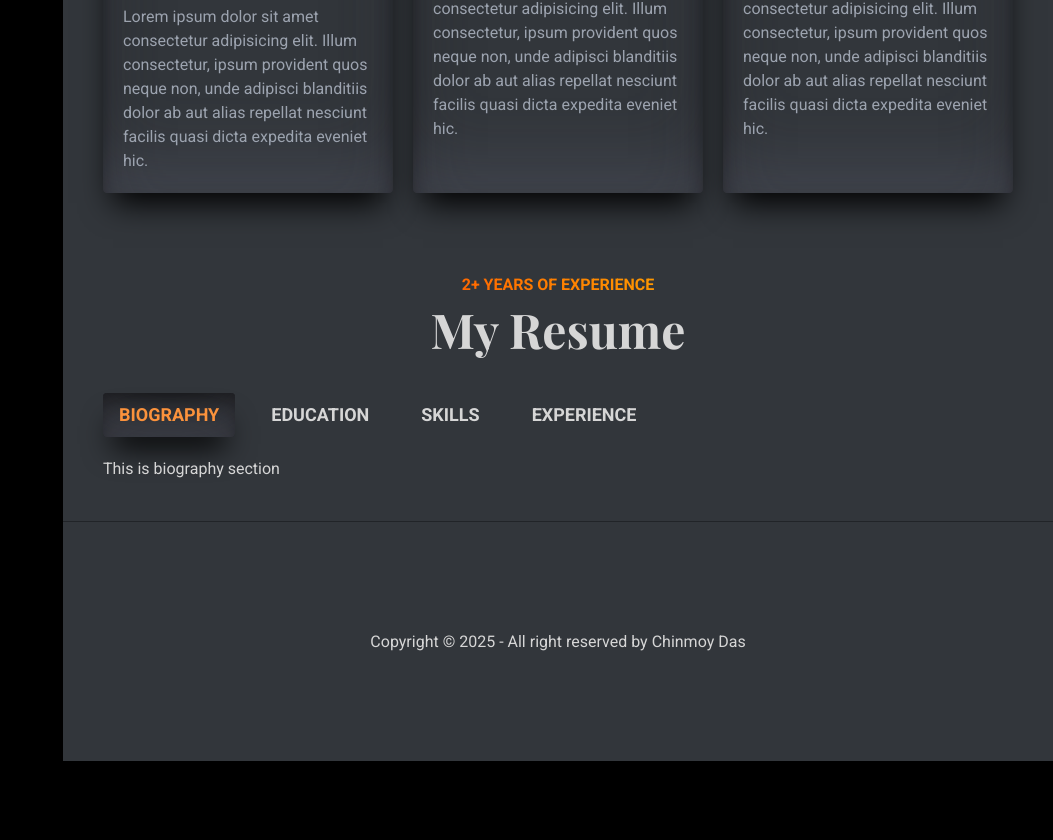
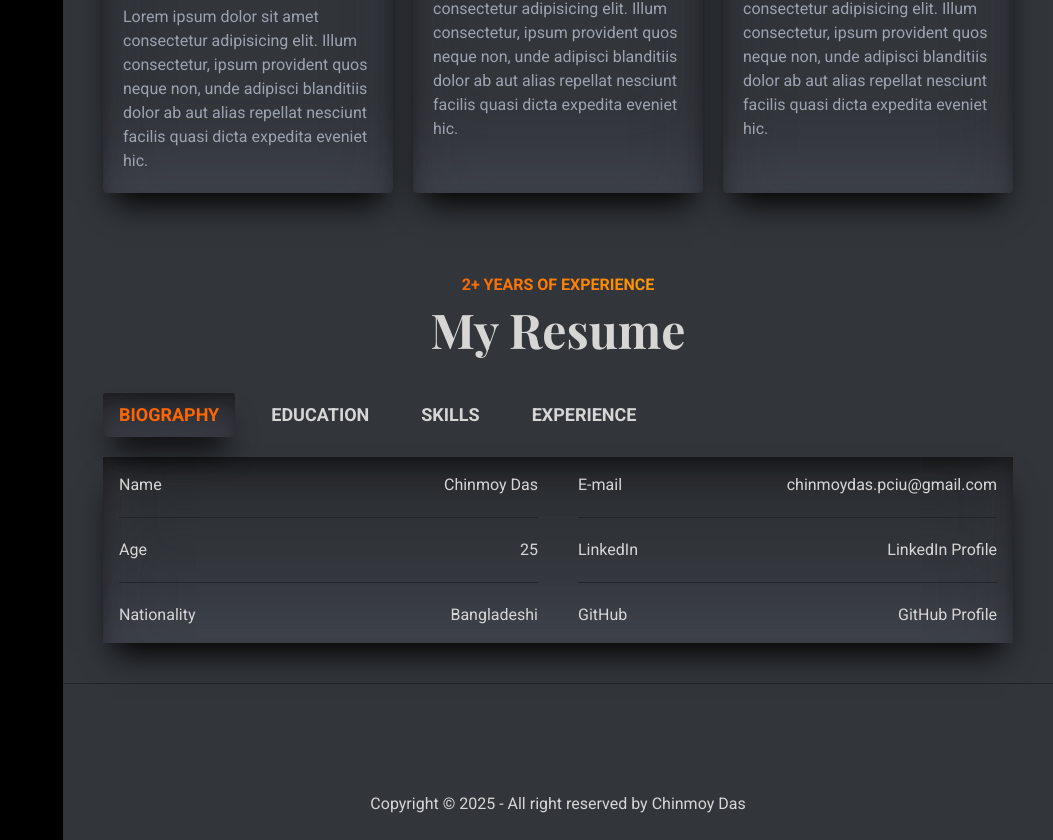
Before and after one commit to chinmoydastapu/my-portfolio, a React (Vite) app: page / in a window 1280 px wide. Shown: the part 1159-1999 px from the top of the page, without its empty margins (227-1280 px from the left). Before the commit the page ends 1920 px from the top, so only its background shows below. Built offline with nearby package versions, Linux system fonts and the light colour scheme; a web font is replaced by a local one.

Commit message:
biography section of resume is added

```diff
--- a/src/components/Cards/ExpertiseCard.jsx
+++ b/src/components/Cards/ExpertiseCard.jsx
@@ -4,7 +4,7 @@ function ExpertiseCard({ data }) {
 
     return (
         <div className="flex flex-col gap-5 p-5 shadow-custom rounded">
-            <span className="text-orange-400">{icon}</span>
+            <span className="text-[#ff6600]">{icon}</span>
             <h3 className="text-2xl font-playfair font-bold">{title}</h3>
             <p className="text-gray-400">{description}</p>
         </div>
--- a/src/components/HeroSection/HeroSection.jsx
+++ b/src/components/HeroSection/HeroSection.jsx
@@ -29,13 +29,13 @@ function HeroSection() {
                         animate={{ x: 0, opacity: 1 }}
                         exit={{ x: -300, opacity: 0 }}
                         transition={{ duration: 1 }}
-                        className="text-orange-400 inline-block font-bold bg-gradient-text text-transparent bg-clip-text italic"
+                        className="inline-block font-bold bg-gradient-text text-transparent bg-clip-text italic"
                     >
                         {words[index]}
                     </motion.span>
                 </h3>
             </div>
-            <button className="px-5 py-3 rounded bg-[#1b1e22] uppercase font-semibold shadow-custom cursor-pointer transition-all duration-300 ease-in-out hover:-translate-y-1 hover:bg-[#16181c] hover:text-orange-400 flex items-center gap-2"><HiOutlineDocumentArrowDown className="w-6 h-6" /><span>download my resume</span></button>
+            <button className="px-5 py-3 rounded bg-[#1b1e22] uppercase font-semibold shadow-custom cursor-pointer transition-all duration-300 ease-in-out hover:-translate-y-1 hover:bg-[#16181c] hover:text-[#ff6600] flex items-center gap-2"><HiOutlineDocumentArrowDown className="w-6 h-6" /><span>download my resume</span></button>
         </div>
     );
 }
--- a/src/components/Resume/Biography.jsx
+++ b/src/components/Resume/Biography.jsx
@@ -1,8 +1,40 @@
 
-function Biography () {
+function Biography() {
     return (
-        <div>
-            This is biography section
+        <div className="md:flex md:gap-10">
+            <div className="flex flex-col w-full md:w-1/2 gap-5 mb-5 md:mb-0">
+                <div className="flex justify-between items-center">
+                    <p>Name</p>
+                    <p>Chinmoy Das</p>
+                </div>
+                <div className="h-[1px] w-full bg-[#212428]"></div>
+                <div className="flex justify-between items-center">
+                    <p>Age</p>
+                    <p>25</p>
+                </div>
+                <div className="h-[1px] w-full bg-[#212428]"></div>
+                <div className="flex justify-between items-center">
+                    <p>Nationality</p>
+                    <p>Bangladeshi</p>
+                </div>
+                <div className="h-[1px] my-2 w-full bg-[#212428] block md:hidden"></div>
+            </div>
+            <div className="flex flex-col w-full md:w-1/2 gap-5">
+                <div className="flex justify-between items-center">
+                    <p>E-mail</p>
+                    <p>chinmoydas.pciu@gmail.com</p>
+                </div>
+                <div className="h-[1px] w-full bg-[#212428]"></div>
+                <div className="flex justify-between items-center">
+                    <p>LinkedIn</p>
+                    <a className="transition-all duration-500 ease-in-out hover:text-[#ff6600]" href="https://github.com/chinmoydastapu" target="_blank">LinkedIn Profile</a>
+                </div>
+                <div className="h-[1px] w-full bg-[#212428]"></div>
+                <div className="flex justify-between items-center">
+                    <p>GitHub</p>
+                    <a className="transition-all duration-500 ease-in-out hover:text-[#ff6600]" href="https://github.com/chinmoydastapu" target="_blank">GitHub Profile</a>
+                </div>
+            </div>
         </div>
     );
 }
--- a/src/components/Resume/Resume.jsx
+++ b/src/components/Resume/Resume.jsx
@@ -28,8 +28,8 @@ function Resume() {
                             key={tab.id}
                             onClick={() => setActiveTab(tab.id)}
                             className={`px-4 py-2 text-base md:text-lg font-bold uppercase rounded transition-all duration-500 ease-in-out ${activeTab === tab.id
-                                ? "shadow-custom text-orange-400"
-                                : "hover:shadow-custom hover:text-orange-400"
+                                ? "shadow-custom text-[#ff6600]"
+                                : "hover:shadow-custom hover:text-[#ff6600]"
                                 }`}
                         >
                             {tab.label}
@@ -38,7 +38,7 @@ function Resume() {
                 </div>
 
                 {/* Tab Content */}
-                <div className="mt-5">
+                <div className="mt-5 shadow-custom p-4">
                     {resumeTabs.find((tab) => tab.id === activeTab)?.content}
                 </div>
             </div>
--- a/src/components/SideNav/SideNav.jsx
+++ b/src/components/SideNav/SideNav.jsx
@@ -8,8 +8,8 @@ import { TfiWrite } from 'react-icons/tfi';
 import { AiOutlineMessage } from 'react-icons/ai';
 
 function SideNav() {
-    const sideMenuStyles = 'flex items-center gap-3 transition-all ease-in-out cursor-pointer hover:text-orange-400 hover:scale-105';
-    const followLinkStyles = 'w-12 h-12 p-3 rounded bg-[#1b1e22] shadow-custom cursor-pointer transition-all duration-300 ease-in-out hover:-translate-y-1 hover:bg-[#16181c] hover:text-orange-400';
+    const sideMenuStyles = 'flex items-center gap-3 transition-all ease-in-out cursor-pointer hover:text-[#ff6600] hover:scale-105';
+    const followLinkStyles = 'w-12 h-12 p-3 rounded bg-[#1b1e22] shadow-custom cursor-pointer transition-all duration-300 ease-in-out hover:-translate-y-1 hover:bg-[#16181c] hover:text-[#ff6600]';
 
     return (
         <div className="sticky top-0 left-0 hidden lg:block w-[290px] h-screen p-10 overflow-y-scroll scrollbar-hide bg-[#212428] uppercase font-playfair shrink-0">
```
